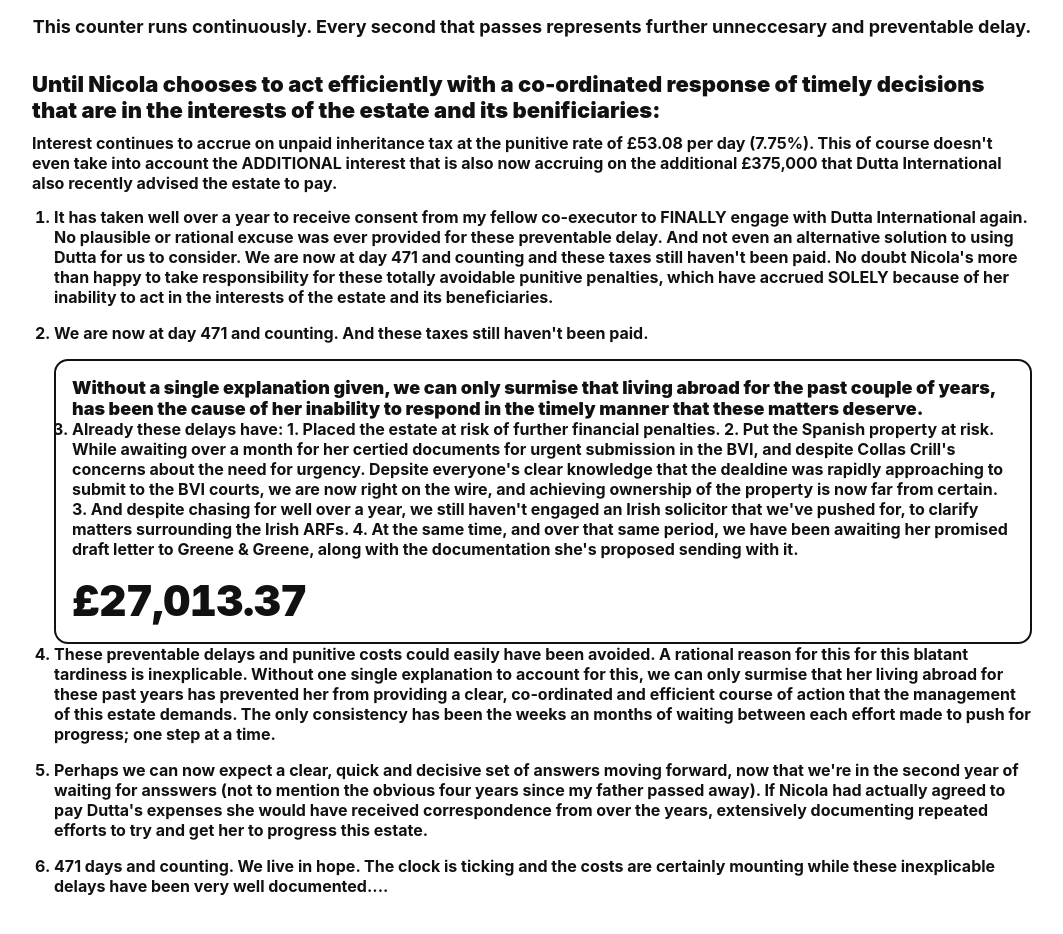
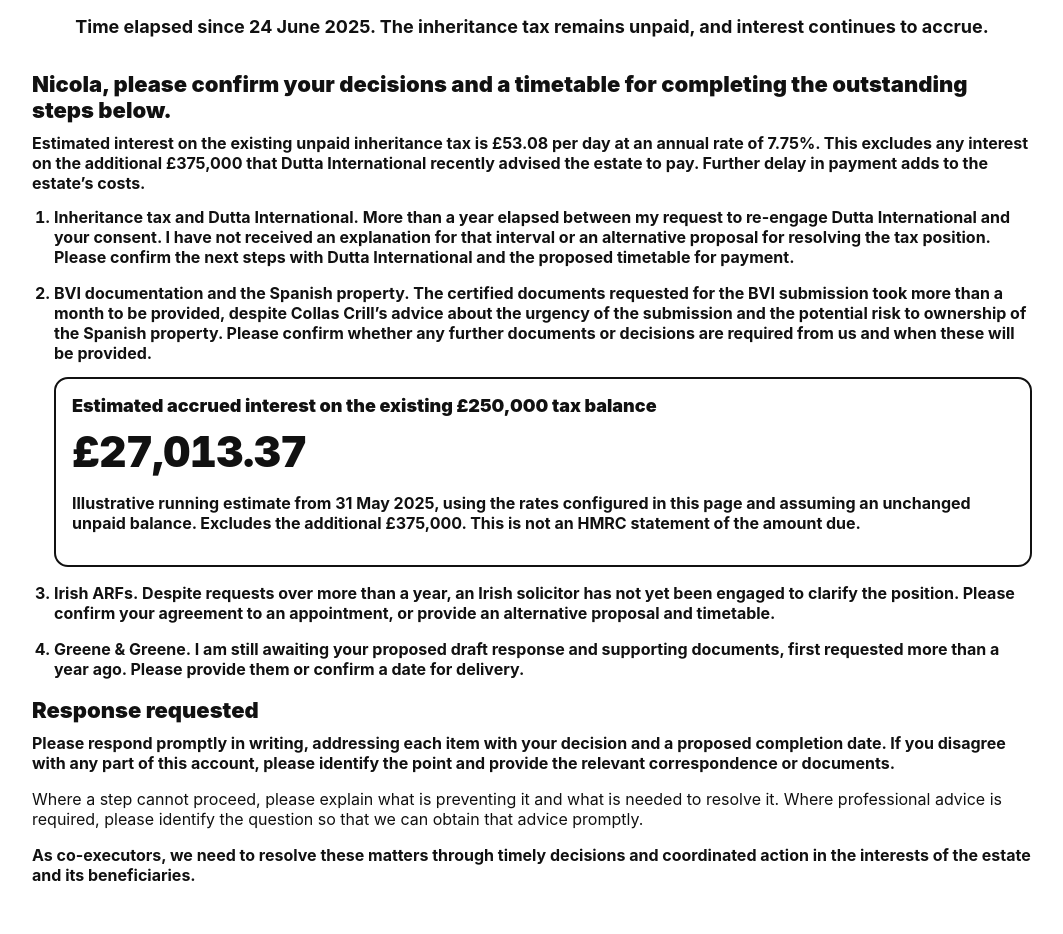
Before and after one commit to JustinKelly01/interest-ticker, a plain HTML site: page index.html in a window 1280 px wide. Shown: the part 420-1354 px from the top of the page, without its empty margins (108-1171 px from the left). Drawn offline with Linux system fonts and the light colour scheme.

Commit message:
Clarify outstanding estate matters and requests for action

```diff
--- a/index.html
+++ b/index.html
@@ -125,7 +125,7 @@
 <body>
 
 <div class="content">
-  <h1>ARE YOU GOING TO PULL YOUR FINGER OUT?</h1>
+  <h1>OUTSTANDING ESTATE MATTERS THAT DEMAND YOUR ATTENTION</h1>
 </div>
 
 <!-- Delay counter -->
@@ -136,53 +136,43 @@
 </div>
 
 <div class="statement">
-  This counter runs continuously. Every second that passes represents further unneccesary and preventable delay.
+  Time elapsed since 24 June 2025. The inheritance tax remains unpaid, and interest continues to accrue.
 </div>
 
 <div class="details">
-  <h2>Until Nicola chooses to act efficiently with a co-ordinated response of timely decisions that are in the interests of the estate and its benificiaries:</h2>
-
+  <h2>Nicola, please confirm your decisions and a timetable for completing the outstanding steps below.</h2>
   <div class="lead">
-    Interest continues to accrue on unpaid inheritance tax at the punitive rate of £53.08 per day (7.75%).  This of course doesn't even take into account the ADDITIONAL interest that is also now accruing on the additional £375,000 that Dutta International also recently advised the estate to pay.
+    Estimated interest on the existing unpaid inheritance tax is £53.08 per day at an annual rate of 7.75%. This excludes any interest on the additional £375,000 that Dutta International recently advised the estate to pay. Further delay in payment adds to the estate’s costs.
   </div>
 
   <ol>
-
     <li>
-      It has taken well over a year to receive consent from my fellow co-executor to FINALLY engage with Dutta International again.  No plausible or rational excuse was ever provided for these preventable delay.  And not even an alternative solution to using Dutta for us to consider.  We are now at day 471 and counting and these taxes still haven't been paid.
-      No doubt Nicola's more than happy to take responsibility for these totally avoidable punitive penalties, which have accrued SOLELY because of her inability to act in the interests of the estate and its beneficiaries.
-
+      <strong>Inheritance tax and Dutta International.</strong> More than a year elapsed between my request to re-engage Dutta International and your consent. I have not received an explanation for that interval or an alternative proposal for resolving the tax position. Please confirm the next steps with Dutta International and the proposed timetable for payment.
+    </li>
     <li>
-      We are now at day 471 and counting.  And these taxes still haven't been paid.
-      </li>
+      <strong>BVI documentation and the Spanish property.</strong> The certified documents requested for the BVI submission took more than a month to be provided, despite Collas Crill’s advice about the urgency of the submission and the potential risk to ownership of the Spanish property. Please confirm whether any further documents or decisions are required from us and when these will be provided.
       <div class="interest-card">
-        <div class="interest-title">
-          Without a single explanation given, we can only surmise that living abroad for the past couple of years, has been the cause of her inability to respond in the timely manner that these matters deserve.
-           </li>
-
-           <li>
-          Already these delays have:
-          1.  Placed the estate at risk of further financial penalties.
-          2.  Put the Spanish property at risk.  While awaiting over a month for her certied documents for urgent submission in the BVI, and despite Collas Crill's concerns about the need for urgency.  Depsite everyone's clear knowledge that the dealdine was rapidly approaching to submit to the BVI courts, we are now right on the wire, and achieving ownership of the property is now far from certain.
-          3.  And despite chasing for well over a year, we still haven't engaged an Irish solicitor that we've pushed for, to clarify matters surrounding the Irish ARFs.
-          4.  At the same time, and over that same period, we have been awaiting her promised draft letter to Greene & Greene, along with the documentation she's proposed sending with it.
-        </div>
+        <div class="interest-title">Estimated accrued interest on the existing £250,000 tax balance</div>
         <p class="interest-big" id="interestTotal">£0.00</p>
+        <p>Illustrative running estimate from 31 May 2025, using the rates configured in this page and assuming an unchanged unpaid balance. Excludes the additional £375,000. This is not an HMRC statement of the amount due.</p>
       </div>
     </li>
+    <li>
+      <strong>Irish ARFs.</strong> Despite requests over more than a year, an Irish solicitor has not yet been engaged to clarify the position. Please confirm your agreement to an appointment, or provide an alternative proposal and timetable.
+    </li>
+    <li>
+      <strong>Greene &amp; Greene.</strong> I am still awaiting your proposed draft response and supporting documents, first requested more than a year ago. Please provide them or confirm a date for delivery.
+    </li>
+  </ol>
 
-    <li>
-      These preventable delays and punitive costs could easily have been avoided.  A rational reason for this for this blatant tardiness is inexplicable.  Without one single explanation to account for this, we can only surmise that her living abroad for these past years has prevented her from providing a clear, co-ordinated and efficient course of action that the management of this estate demands. The only consistency has been the weeks an months of waiting between each effort made to push for progress; one step at a time.
-    </li>
-
-    <li>
-      Perhaps we can now expect a clear, quick and decisive set of answers moving forward, now that we're in the second year of waiting for ansswers (not to mention the obvious four years since my father passed away).  If Nicola had actually agreed to pay Dutta's expenses she would have received correspondence from over the years, extensively documenting repeated efforts to try and get her to progress this estate.
-    </li>
-
-    <li>
-    471 days and counting.  We live in hope.  The clock is ticking and the costs are certainly mounting while these inexplicable delays have been very well documented....
-      </li>
-  </ol>
+  <h2>Response requested</h2>
+  <div class="lead">
+    Please respond promptly in writing, addressing each item with your decision and a proposed completion date. If you disagree with any part of this account, please identify the point and provide the relevant correspondence or documents.
+  </div>
+  <p>Where a step cannot proceed, please explain what is preventing it and what is needed to resolve it. Where professional advice is required, please identify the question so that we can obtain that advice promptly.</p>
+  <div class="lead">
+    As co-executors, we need to resolve these matters through timely decisions and coordinated action in the interests of the estate and its beneficiaries.
+  </div>
 </div>
 
 <script>
```
